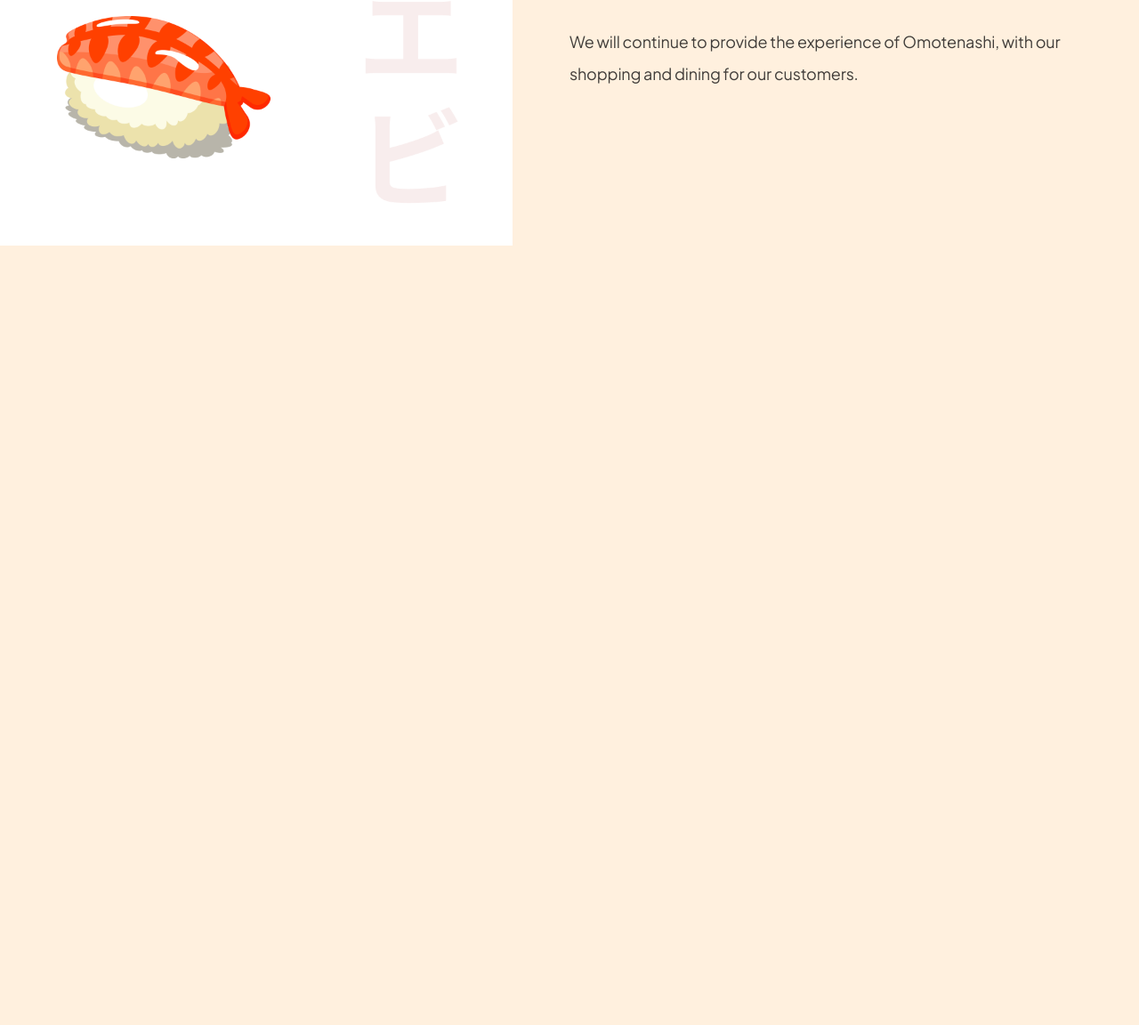
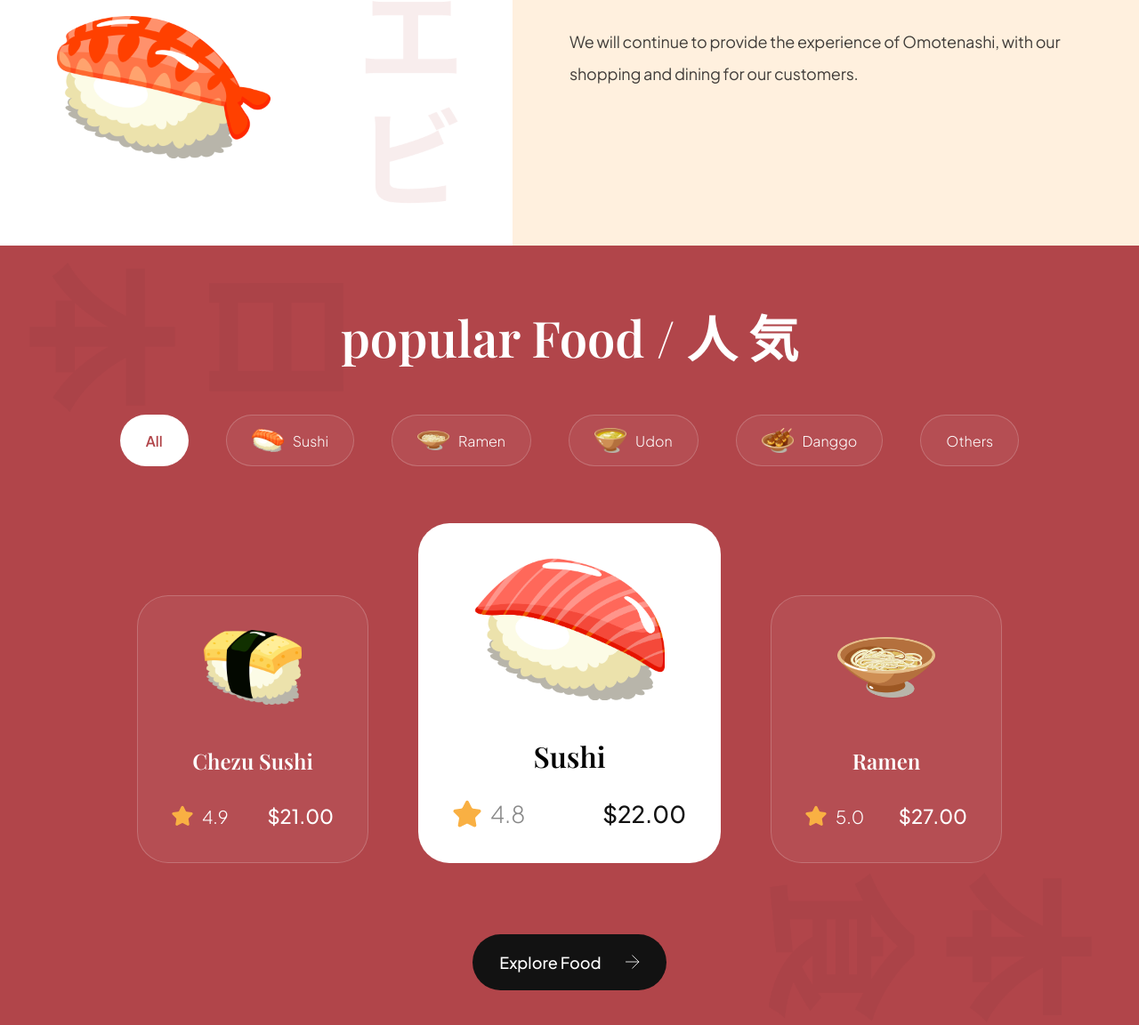
Before and after one commit to abdellatif-elsheikh/Sushi-Themed-Website, a website built with Vite: page index.html in a window 1280 px wide. Shown: the part 1244-2396 px from the top of the page at 89% size. Before the commit the page ends 1520 px from the top, so only its background shows below. Built offline with nearby package versions, Linux system fonts and the light colour scheme.

Commit message:
finish popular food section

```diff
--- a/css/sections/popular.css
+++ b/css/sections/popular.css
@@ -0,0 +1,189 @@
+.popular-foods {
+  padding: 64px;
+  display: flex;
+  flex-direction: column;
+  background-color: var(--primary-color);
+  background-image: url(../../assets/popular_bg.png);
+  background-position: center;
+  background-repeat: no-repeat;
+  background-size: contain;
+  overflow: hidden;
+}
+
+.popular-foods__title {
+  font-size: 56px;
+  font-family: var(--playfair-display);
+  font-weight: 600;
+  line-height: 78px;
+  color: #fff;
+  text-align: center;
+}
+
+.popular-foods__filters {
+  margin-top: 48px;
+  min-width: 100%;
+  overflow-x: auto;
+  display: flex;
+  justify-content: center;
+  gap: 42px;
+}
+
+.popular-foods__filter-btn {
+  outline: none;
+  padding: 10px 28px;
+  display: flex;
+  align-items: center;
+  object-fit: contain;
+  background: rgba(255, 255, 255, .05);
+  border: solid 1px rgba(255, 255, 255, .2);
+  border-radius: 46px;
+  gap: 10px;
+  cursor: pointer;
+  font-family: var(--plus-jakarta-sans);
+  font-size: 16px;
+  font-weight: 300;
+  line-height: 25px;
+  color: #fff;
+}
+
+.popular-foods__filter-btn img {
+  width: 36px;
+  height: 36px;
+  object-fit: contain;
+}
+
+.popular-foods__filter-btn.active,
+.popular-foods__filter-btn:hover {
+  background-color: #fff;
+  color: var(--primary-color);
+  font-weight: 600;
+  transition: all ease .3s;
+}
+
+.popular-foods__catalogue {
+  margin-top: 64px;
+  display: flex;
+  justify-content: center;
+  align-items: flex-end;
+  flex-wrap: wrap;
+  gap: 56px;
+}
+
+.popular-foods__button {
+  width: fit-content;
+  padding: 20px 30px;
+  margin: 80px auto 0;
+  font-weight: 500;
+  font-size: 18px;
+  line-height: 23px;
+  font-family: var(--plus-jakarta-sans);
+  color: #fff;
+  border: none;
+  outline: none;
+  background: var(--secondary-color);
+  border-radius: 64px;
+  cursor: pointer;
+}
+
+.popular-foods__button img {
+  width: 16px;
+  height: 16px;
+  object-fit: contain;
+  margin-left: 24px;
+}
+
+.popular-foods__card {
+  padding: 38px;
+  min-width: 260px;
+  height: fit-content;
+  display: flex;
+  flex-direction: column;
+  align-items: center;
+  border-radius: 35px;
+  background-color: rgba(255, 255, 255, .05);
+  border: 1px solid rgba(255, 255, 255, .2);
+  cursor: pointer;
+}
+
+.popular-foods__card-image {
+  width: 110px;
+  height: 84px;
+  object-fit: contain;
+}
+
+.popular-foods__card-title {
+  margin-top: 47px;
+  font-weight: 600;
+  font-size: 24px;
+  line-height: 32px;
+  font-family: var(--playfair-display);
+  color: #fff;
+  text-align: center;
+}
+
+.popular-foods__card-details {
+  width: 100%;
+  margin-top: 32px;
+}
+
+.popular-foods__card-rating {
+  display: flex;
+  align-items: center;
+  gap: 10px;
+}
+
+.popular-foods__card-rating img {
+  width: 24px;
+  height: 24px;
+  object-fit: contain;
+}
+
+.popular-foods__card-rating p {
+  font-size: 20px;
+  font-weight: 300;
+  font-family: var(--plus-jakarta-sans);
+  color: #fff;
+}
+
+.popular-foods__card-price {
+  font-size: 22px;
+  font-weight: 500;
+  font-family: var(--plus-jakarta-sans);
+  color: #fff;
+}
+
+.popular-foods__card.active-card {
+  background-color: #fff;
+  min-width: 340px;
+}
+
+.popular-foods__card.active-card
+.popular-foods__card-image {
+    width: 214px;
+    height: 160px;
+
+}
+
+.popular-foods__card.active-card
+.popular-foods__card-title {
+  color: var(--black-55);
+  font-size: 32px;
+}
+
+.popular-foods__card.active-card
+.popular-foods__card-rating img {
+  width: 32px;
+  height: 32px;
+}
+
+.popular-foods__card.active-card
+.popular-foods__card-rating p {
+  font-size: 26px;
+  color: var(--gray-100);
+}
+
+.popular-foods__card.active-card
+.popular-foods__card-price {
+  font-size: 26px;
+  color: var(--secondary-color);
+}
--- a/index.html
+++ b/index.html
@@ -50,8 +50,8 @@
     <div class="hero-image">
       <img src="assets/sushi-1.png" alt="sushi">
       <h2>
-        壽<br/>
-        司<br/>
+        壽<br />
+        司<br />
         師
       </h2>
       <div class="hero-image__overlay"></div>
@@ -111,6 +111,96 @@
     </div>
   </section>
 
+  <!-- POPULAR FOODS -->
+  <section class="popular-foods">
+    <h2 class="popular-foods__title">popular Food / 人 気</h2>
+    <div class="popular-foods__filters sushi__hide-scrollbar">
+      <button class="popular-foods__filter-btn active">
+        All
+      </button>
+
+      <button class="popular-foods__filter-btn">
+        <img src="assets/sushi-9.png" alt="sushi icon">
+        Sushi
+      </button>
+
+      <button class="popular-foods__filter-btn">
+        <img src="assets/sushi-8.png" alt="ramen icon">
+        Ramen
+      </button>
+
+      <button class="popular-foods__filter-btn">
+        <img src="assets/sushi-7.png" alt="udon icon">
+        Udon
+      </button>
+
+      <button class="popular-foods__filter-btn">
+        <img src="assets/sushi-6.png" alt="danggo icon">
+        Danggo
+      </button>
+
+      <button class="popular-foods__filter-btn">
+        Others
+      </button>
+    </div>
+    <div class="popular-foods__catalogue">
+      <article class="popular-foods__card">
+        <img src="assets/sushi-12.png" alt="sushi-12" class="popular-foods__card-image">
+        <h4 class="popular-foods__card-title">
+          Chezu Sushi
+        </h4>
+
+        <div class="popular-foods__card-details flex-between">
+          <div class="popular-foods__card-rating">
+            <img src="assets/star.svg" alt="star">
+            <p>4.9</p>
+          </div>
+          <p class="popular-foods__card-price">
+            $21.00
+          </p>
+        </div>
+      </article>
+
+      <article class="popular-foods__card active-card">
+        <img src="assets/sushi-11.png" alt="sushi-11" class="popular-foods__card-image">
+        <h4 class="popular-foods__card-title">
+          Sushi
+        </h4>
+
+        <div class="popular-foods__card-details flex-between">
+          <div class="popular-foods__card-rating">
+            <img src="assets/star.svg" alt="star">
+            <p>4.8</p>
+          </div>
+          <p class="popular-foods__card-price">
+            $22.00
+          </p>
+        </div>
+      </article>
+
+      <article class="popular-foods__card">
+        <img src="assets/sushi-10.png" alt="sushi-10" class="popular-foods__card-image">
+        <h4 class="popular-foods__card-title">
+          Ramen
+        </h4>
+
+        <div class="popular-foods__card-details flex-between">
+          <div class="popular-foods__card-rating">
+            <img src="assets/star.svg" alt="star">
+            <p>5.0</p>
+          </div>
+          <p class="popular-foods__card-price">
+            $27.00
+          </p>
+        </div>
+      </article>
+    </div>
+    <button class="popular-foods__button">
+      Explore Food
+      <img src="assets/arrow-right.svg" alt="arrow right">
+    </button>
+  </section>
+
   <script src="js/script.js" type="module"></script>
 </body>
 
```
